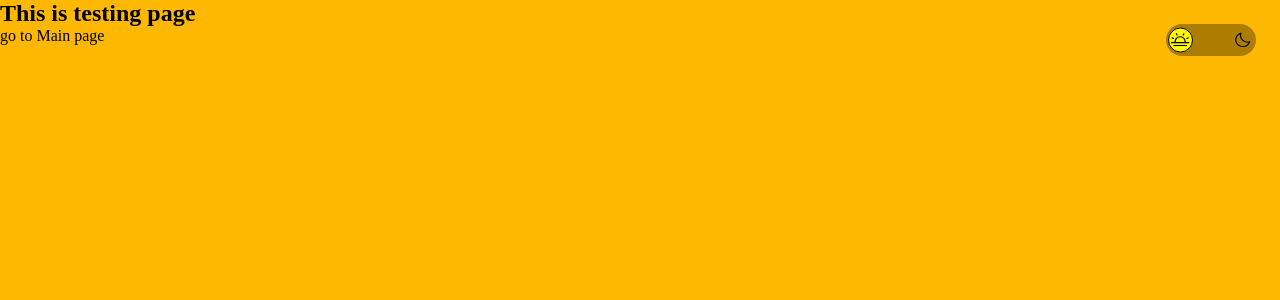
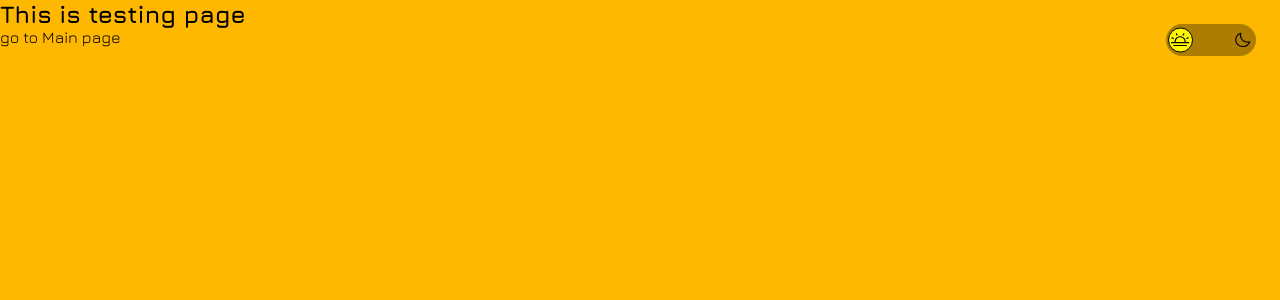
Before and after one commit to ChristianClee/antenes, a React (Create React App) app: page /test in a window 1280 px wide. Shown: the top 300 px of the page. Built offline with nearby package versions, Linux system fonts and the light colour scheme.

Commit message:
added fonts

```diff
--- a/src/components/global/NavMenu/index.module.scss
+++ b/src/components/global/NavMenu/index.module.scss
@@ -45,7 +45,7 @@
 @media (min-width : 950px){
   .container{
     bottom: auto;
-    left: -100%;
+    left: -110%;
     transition: background-color var(--duration-color-theme) ease 0ms, left var(--duration-menu-animation) ease 0ms;
   }
   .openContainer{
--- a/src/components/global/buttons/ButtonTypeOne/index.module.scss
+++ b/src/components/global/buttons/ButtonTypeOne/index.module.scss
@@ -2,7 +2,7 @@
   display: inline-block;
   color: var(--color-btn-one);
   font-size: 1.1rem;
-  letter-spacing: 0.31rem;
+  letter-spacing: 0.21rem;
   border: 2px solid var(--color-btn-one);
   min-width: 8.75rem;
   border-radius: .5rem;
@@ -10,5 +10,7 @@
   padding: .2rem 1rem;
   user-select: none;
   cursor: pointer;
-  transition: color var(--duration-color-theme) ease 0, border var(--duration-color-theme) ease 0,;
+  transition: color var(--duration-color-theme) ease 0, border var(--duration-color-theme) ease 0;
+  font-weight: bolder;
+
 }
--- a/src/styles/index.scss
+++ b/src/styles/index.scss
@@ -1,4 +1,12 @@
 @import './rootVariables.scss';
+
+
+@font-face {
+  font-family: 'CustomFont';
+  src: url('../assets/fonts/jura/Jura-VariableFont_wght.ttf') format('truetype');
+  font-weight: lighter;
+  font-style: normal;
+}
 
 *{
   margin: 0;
@@ -10,6 +18,7 @@ html{
 };
 body {
   text-rendering: optimizeLegibility;
+  font-family: 'CustomFont', sans-serif;
 };
 #root{
   min-height: 100vh;
```
Also changed, not shown: src/assets/fonts/jura/Jura-VariableFont_wght.ttf (added).
